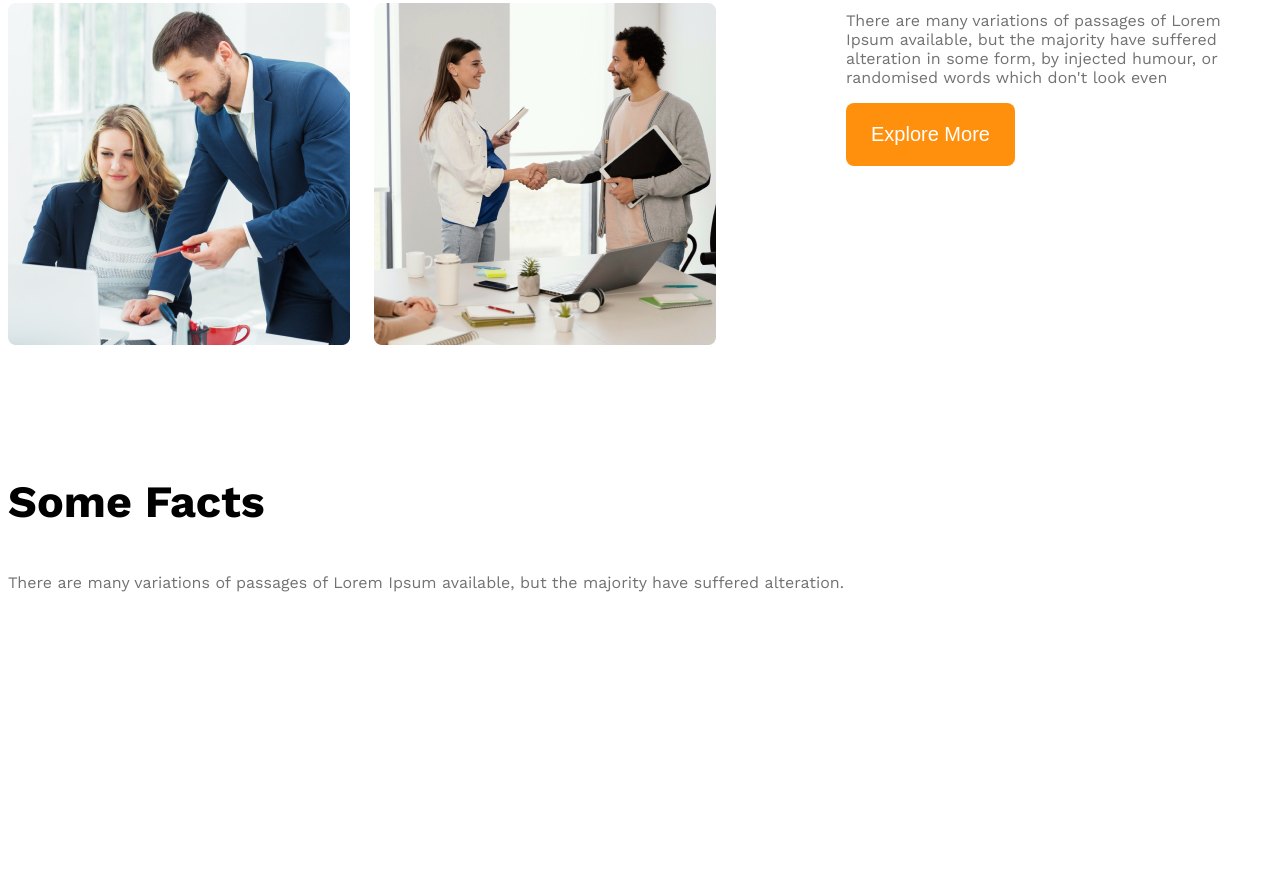
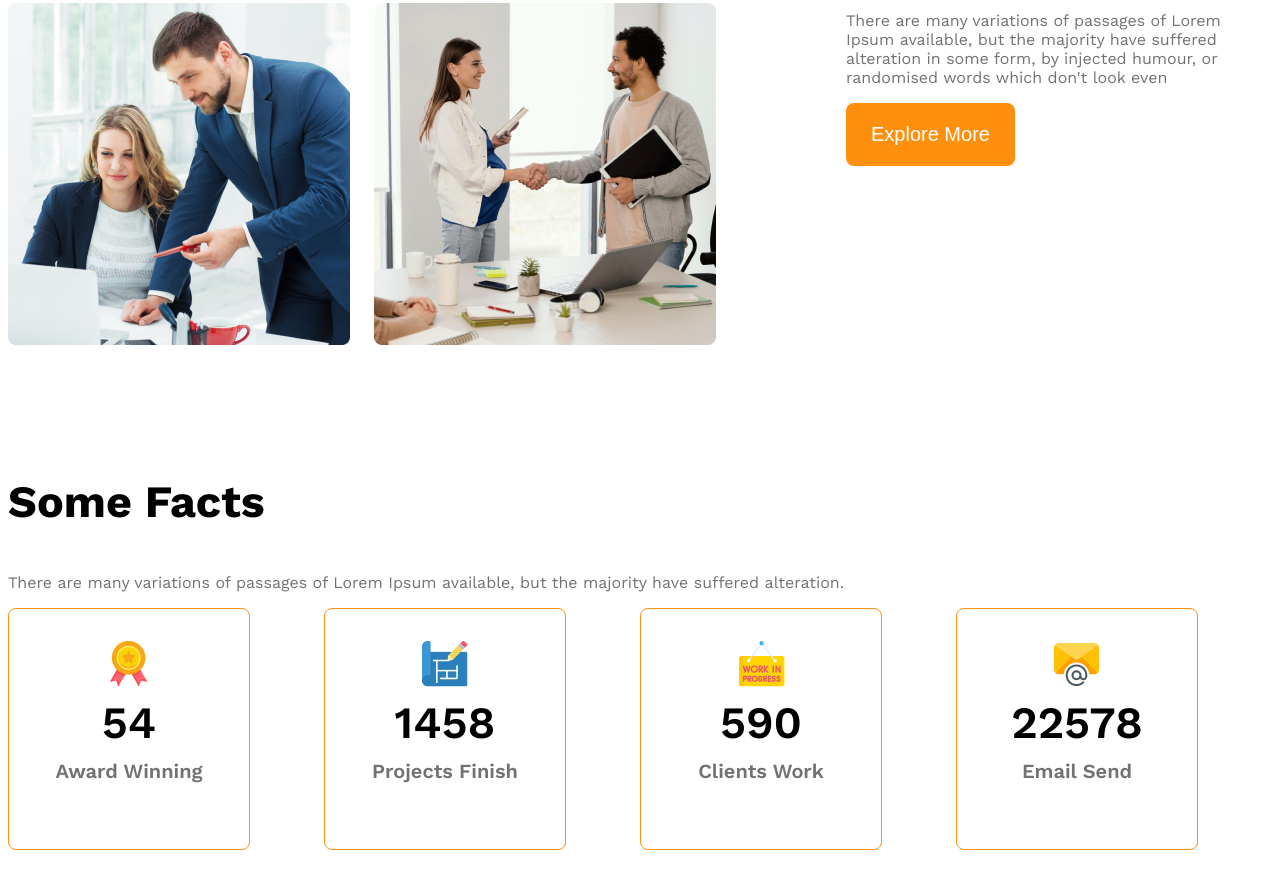
Before and after one commit to sirajulislam16/g3-architect-website, a plain HTML site: page index.html in a window 1280 px wide. Shown: the part 1646-2534 px from the top of the page. Drawn offline with nearby package versions, Linux system fonts and the light colour scheme.

Commit message:
added the fact section contents with css styles

```diff
--- a/index.html
+++ b/index.html
@@ -46,28 +46,36 @@
         <!-- features will enjoy -->
          <section>
             <h3 class="section-title">Some Facts</h3>
-            <p class="text-light-gray">There are many variations of passages of Lorem Ipsum available, but the majority have suffered alteration.</p>
+            <p class="text-light-gray fact-description">There are many variations of passages of Lorem Ipsum available, but the majority have suffered alteration.</p>
             <div class="facts-container">
-                <!-- .fact*4>img.fact-icon+h4.fact-number+h5.fact-name -->
-                 <div class="fact">
-                    <img src="" alt="" class="fact-icon">
-                    <h4 class="fact-number"></h4>
-                    <h5 class="fact-name"></h5>
+                <!-- .fact-card*4>img.fact-icon+h4.fact-number+h5.fact-name -->
+                 <div class="fact-card display-flex">
+                    <div>
+                        <img src="images/icons/ribon.png" alt="" class="fact-icon">
+                        <h4 class="fact-number">54</h4>
+                        <h5 class="fact-name text-light-gray">Award Winning</h5>
+                    </div>
                  </div>
-                 <div class="fact">
-                    <img src="" alt="" class="fact-icon">
-                    <h4 class="fact-number"></h4>
-                    <h5 class="fact-name"></h5>
+                 <div class="fact-card display-flex">
+                    <div>
+                        <img src="images/icons/projects.png" alt="" class="fact-icon">
+                        <h4 class="fact-number">1458</h4>
+                        <h5 class="fact-name text-light-gray">Projects Finish</h5>
+                    </div>
                  </div>
-                 <div class="fact">
-                    <img src="" alt="" class="fact-icon">
-                    <h4 class="fact-number"></h4>
-                    <h5 class="fact-name"></h5>
+                 <div class="fact-card display-flex">
+                    <div>
+                        <img src="images/icons/customers.png" alt="" class="fact-icon">
+                        <h4 class="fact-number">590</h4>
+                        <h5 class="fact-name text-light-gray">Clients Work</h5>
+                    </div>
                  </div>
-                 <div class="fact">
-                    <img src="" alt="" class="fact-icon">
-                    <h4 class="fact-number"></h4>
-                    <h5 class="fact-name"></h5>
+                 <div class="fact-card display-flex">
+                    <div>
+                        <img src="images/icons/email.png" alt="" class="fact-icon">
+                        <h4 class="fact-number">22578</h4>
+                        <h5 class="fact-name text-light-gray">Email Send</h5>
+                    </div>
                  </div>
             </div>
          </section>
--- a/styles/architect.css
+++ b/styles/architect.css
@@ -104,8 +104,37 @@ main > section{
 
 #quick-list{
  font-weight: 500;
+}
 
+/* somr facts related styles */
+.facts-container{
+  display: grid;
+  grid-template-columns: repeat(4,1fr);
 }
+.fact-card{
+  border: 1px solid #FF900E;
+  width:240px;
+  height: 240px;
+  border-radius: 8px;
+  justify-content: center;
+  align-items: center;
+  text-align: center;
+}
+.fact-number{
+  font-size:2.8rem ;
+  font-weight: 600;
+  margin-top: 5px;
+  margin-bottom: 10px;
+}
+.fact-name{
+  font-size: 1.25rem;
+  font-weight: 600;
+  margin-top: 10px;
+}
+.fact-description{
+  max: width 540px;
+}
+
 /* responsive media query */
 
 @media screen and (max-width: 576px){
```
